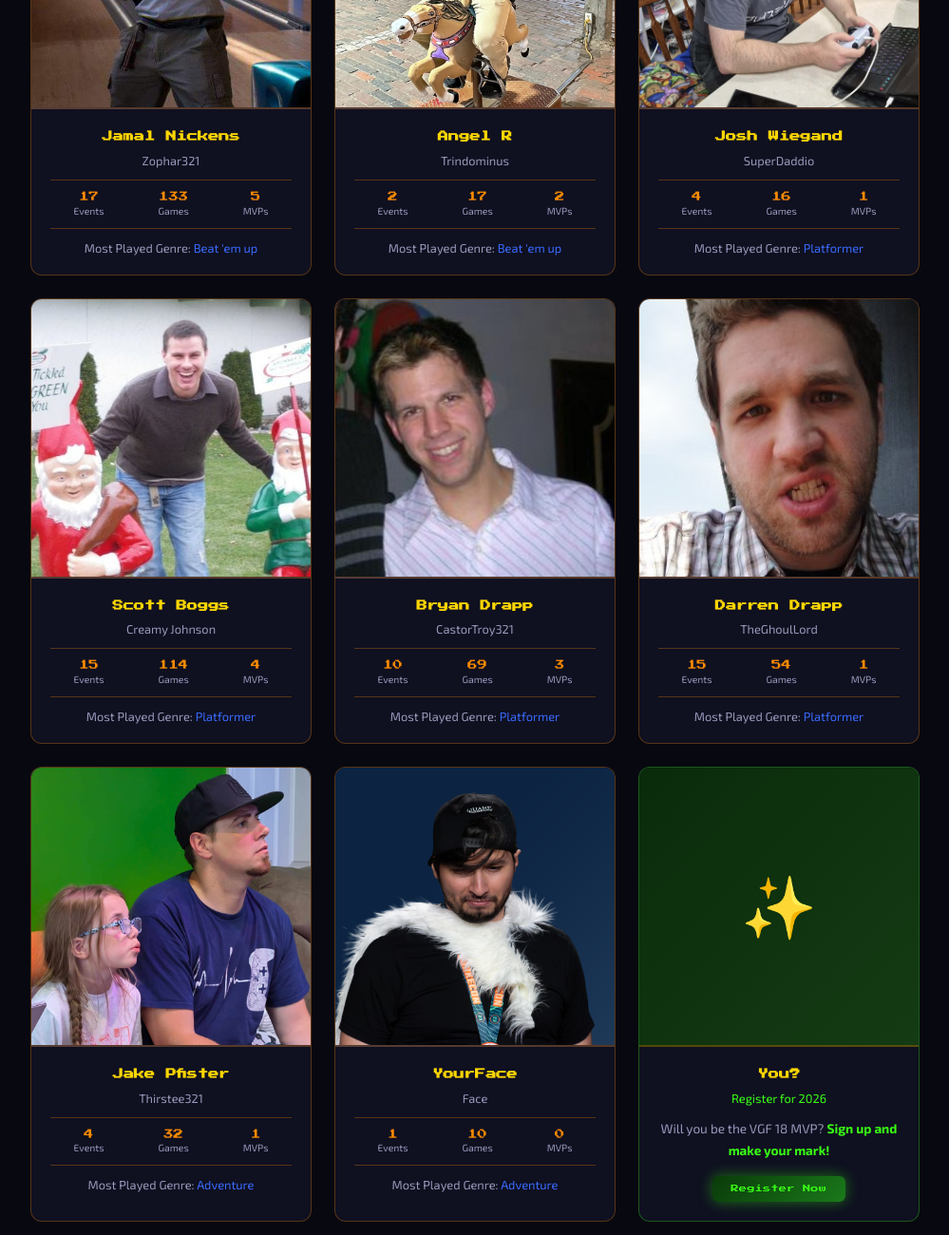
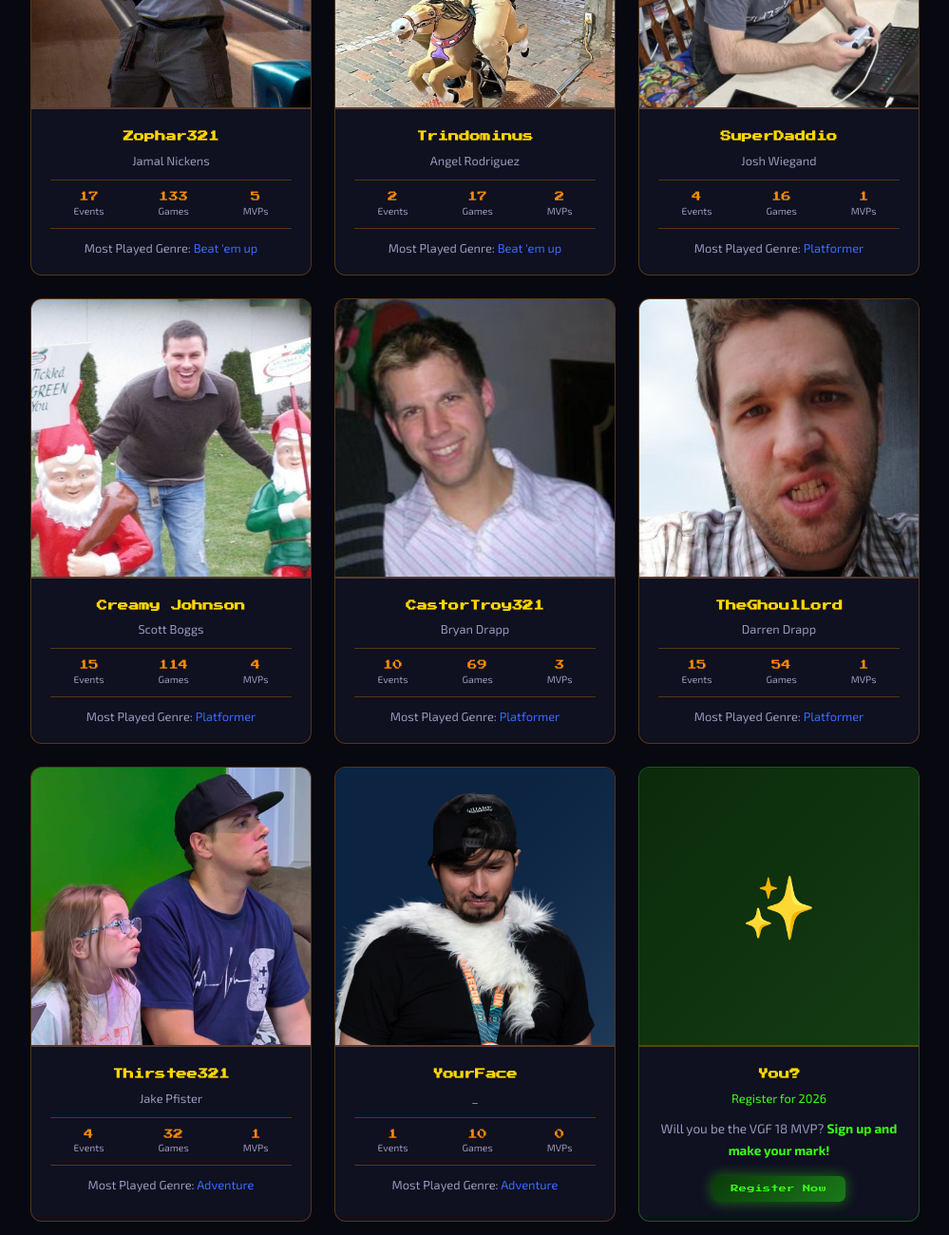
Before and after one commit to YourFaceNA/vgf-website, a plain HTML site: page player-profiles.html in a window 1280 px wide. Shown: the part 820-2120 px from the top of the page at 95% size, without its empty margins (140-1139 px from the left). Drawn offline with Linux system fonts and the light colour scheme.

Commit message:
Add files via upload

```diff
--- a/player-profiles.html
+++ b/player-profiles.html
@@ -63,10 +63,10 @@
 
       <!-- Player 1 -->
       <div class="player-card">
-         <div class="player-avatar" style="padding:0;overflow:hidden;"><img src="images/profiles/zophar321.jpg" alt="Jamal Nickens" style="width:100%;height:100%;object-fit:cover;" /></div>
+         <div class="player-avatar" style="padding:0;overflow:hidden;"><img src="images/profiles/zophar321.jpg" alt="Zophar321" style="width:100%;height:100%;object-fit:cover;" /></div>
         <div class="player-info">
-          <h3>Jamal Nickens</h3>
-          <div class="player-tag">Zophar321</div>
+          <h3>Zophar321</h3>
+          <div class="player-tag">Jamal Nickens</div>
           <div class="player-stats">
             <div class="stat">
               <div class="stat-val">17</div>
@@ -87,10 +87,10 @@
 
       <!-- Player 2 -->
       <div class="player-card">
-         <div class="player-avatar" style="padding:0;overflow:hidden;"><img src="images/profiles/doa2.jpg" alt="Angel Rodriguez" style="width:100%;height:100%;object-fit:cover;" /></div>
+         <div class="player-avatar" style="padding:0;overflow:hidden;"><img src="images/profiles/doa2.jpg" alt="Trindominus" style="width:100%;height:100%;object-fit:cover;" /></div>
         <div class="player-info">
-          <h3>Angel R</h3>
-          <div class="player-tag">Trindominus</div>
+          <h3>Trindominus</h3>
+          <div class="player-tag">Angel Rodriguez</div>
           <div class="player-stats">
             <div class="stat">
               <div class="stat-val">2</div>
@@ -111,10 +111,10 @@
 
       <!-- Player 3 -->
       <div class="player-card">
-         <div class="player-avatar" style="padding:0;overflow:hidden;"><img src="images/profiles/daddio.jpg" alt="Angel R" style="width:100%;height:100%;object-fit:cover;" /></div>
+         <div class="player-avatar" style="padding:0;overflow:hidden;"><img src="images/profiles/daddio.jpg" alt="SuperDaddio" style="width:100%;height:100%;object-fit:cover;" /></div>
         <div class="player-info">
-          <h3>Josh Wiegand</h3>
-          <div class="player-tag">SuperDaddio</div>
+          <h3>SuperDaddio</h3>
+          <div class="player-tag">Josh Wiegand</div>
           <div class="player-stats">
             <div class="stat">
               <div class="stat-val">4</div>
@@ -135,10 +135,10 @@
 
       <!-- Player 4 -->
       <div class="player-card">
-         <div class="player-avatar" style="padding:0;overflow:hidden;"><img src="images/profiles/sb.jpg" alt="Angel R" style="width:100%;height:100%;object-fit:cover;" /></div>
+         <div class="player-avatar" style="padding:0;overflow:hidden;"><img src="images/profiles/sb.jpg" alt="Creamy Johnson" style="width:100%;height:100%;object-fit:cover;" /></div>
         <div class="player-info">
-          <h3>Scott Boggs</h3>
-          <div class="player-tag">Creamy Johnson</div>
+          <h3>Creamy Johnson</h3>
+          <div class="player-tag">Scott Boggs</div>
           <div class="player-stats">
             <div class="stat">
               <div class="stat-val">15</div>
@@ -159,10 +159,10 @@
 
       <!-- Player 5 -->
       <div class="player-card">
-         <div class="player-avatar" style="padding:0;overflow:hidden;"><img src="images/profiles/bd.jpg" alt="Angel R" style="width:100%;height:100%;object-fit:cover;" /></div>
+         <div class="player-avatar" style="padding:0;overflow:hidden;"><img src="images/profiles/bd.jpg" alt="CastorTroy321" style="width:100%;height:100%;object-fit:cover;" /></div>
         <div class="player-info">
-          <h3>Bryan Drapp</h3>
-          <div class="player-tag">CastorTroy321</div>
+          <h3>CastorTroy321</h3>
+          <div class="player-tag">Bryan Drapp</div>
           <div class="player-stats">
             <div class="stat">
               <div class="stat-val">10</div>
@@ -183,10 +183,10 @@
 
       <!-- Player 6 -->
       <div class="player-card">
-         <div class="player-avatar" style="padding:0;overflow:hidden;"><img src="images/profiles/dd.jpg" alt="Angel R" style="width:100%;height:100%;object-fit:cover;" /></div>
+         <div class="player-avatar" style="padding:0;overflow:hidden;"><img src="images/profiles/dd.jpg" alt="TheGhoulLord" style="width:100%;height:100%;object-fit:cover;" /></div>
         <div class="player-info">
-          <h3>Darren Drapp</h3>
-          <div class="player-tag">TheGhoulLord</div>
+          <h3>TheGhoulLord</h3>
+          <div class="player-tag">Darren Drapp</div>
           <div class="player-stats">
             <div class="stat">
               <div class="stat-val">15</div>
@@ -207,10 +207,10 @@
 
       <!-- Player 7 -->
       <div class="player-card">
-         <div class="player-avatar" style="padding:0;overflow:hidden;"><img src="images/profiles/jap2.jpg" alt="Angel R" style="width:100%;height:100%;object-fit:cover;" /></div>
+         <div class="player-avatar" style="padding:0;overflow:hidden;"><img src="images/profiles/jap2.jpg" alt="Thirstee321" style="width:100%;height:100%;object-fit:cover;" /></div>
         <div class="player-info">
-          <h3>Jake Pfister</h3>
-          <div class="player-tag">Thirstee321</div>
+          <h3>Thirstee321</h3>
+          <div class="player-tag">Jake Pfister</div>
           <div class="player-stats">
             <div class="stat">
               <div class="stat-val">4</div>
@@ -234,7 +234,7 @@
         <div class="player-avatar" style="padding:0;overflow:hidden;"><img src="images/profiles/face.png" alt="YourFace" style="width:100%;height:100%;object-fit:cover;" /></div>
         <div class="player-info">
           <h3>YourFace</h3>
-          <div class="player-tag">Face</div>
+          <div class="player-tag">_</div>
           <div class="player-stats">
             <div class="stat">
               <div class="stat-val">1</div>
```
